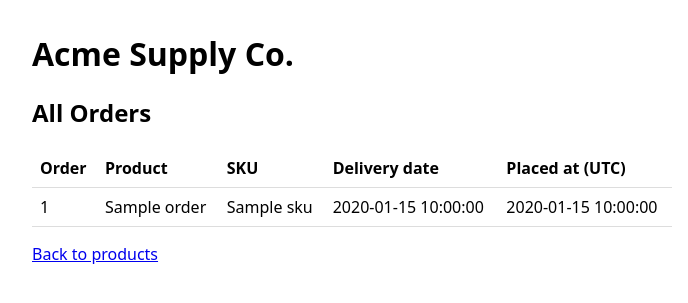
After one commit to bhinu/MuscleMemory, a FastAPI app: template portal/templates/orders.html in a window 1280 px wide. The commit adds this page. Shown: the top 303 px of the page, without its empty margins (288-976 px from the left). Run offline with FastAPI, Linux system fonts and the light colour scheme; the template is opened without the code that fills it: most values are stand-ins (such as "Sample title", 1, 10 or a date in 2020).

Commit message:
feat: persist orders in SQLite with order numbers and list page

```diff
--- a/portal/app.py
+++ b/portal/app.py
@@ -11,8 +11,12 @@ from fastapi import FastAPI, Form, Request
 from fastapi.responses import RedirectResponse
 from fastapi.templating import Jinja2Templates
 
+from portal import db
+
 app = FastAPI()
 templates = Jinja2Templates(directory=Path(__file__).parent / "templates")
+
+db.init_db()
 
 PRODUCTS = {
     "SKU-1001": {"name": "Blue Widget", "price": "12.50"},
@@ -66,8 +70,21 @@ def order_submit(request: Request, sku: str = Form(), delivery_date: str = Form(
     product = PRODUCTS.get(sku)
     if product is None:
         return RedirectResponse("/products", status_code=303)
+    number = db.save_order(sku, product["name"], delivery_date)
     return templates.TemplateResponse(
         request,
         "confirmation.html",
-        {"sku": sku, "product": product, "delivery_date": delivery_date},
+        {
+            "sku": sku,
+            "product": product,
+            "delivery_date": delivery_date,
+            "order_number": number,
+        },
     )
+
+
+@app.get("/orders")
+def order_history(request: Request):
+    if not logged_in(request):
+        return RedirectResponse("/login", status_code=303)
+    return templates.TemplateResponse(request, "orders.html", {"orders": db.list_orders()})
--- /dev/null
+++ b/portal/db.py
@@ -0,0 +1,71 @@
+"""Order storage for the portal.
+
+This database belongs to the portal alone. It is the site's own records --
+the agent reaches it only by loading pages over HTTP, never by opening this
+file. The agent's memory of fixes lives in a separate database.
+"""
+
+import sqlite3
+from datetime import datetime, timezone
+from pathlib import Path
+
+DB_PATH = Path(__file__).resolve().parent.parent / "orders.db"
+
+SCHEMA = """
+CREATE TABLE IF NOT EXISTS orders (
+    id INTEGER PRIMARY KEY AUTOINCREMENT,
+    sku TEXT NOT NULL,
+    product_name TEXT NOT NULL,
+    delivery_date TEXT NOT NULL,
+    placed_at TEXT NOT NULL
+)
+"""
+
+
+def _connect() -> sqlite3.Connection:
+    conn = sqlite3.connect(DB_PATH)
+    conn.row_factory = sqlite3.Row
+    return conn
+
+
+def order_number(order_id: int) -> str:
+    """Render a row id as the order number shown to users: 7 -> ORD-00007."""
+    return f"ORD-{order_id:05d}"
+
+
+def init_db() -> None:
+    conn = _connect()
+    try:
+        conn.execute(SCHEMA)
+        conn.commit()
+    finally:
+        conn.close()
+
+
+def save_order(sku: str, product_name: str, delivery_date: str) -> str:
+    """Store one order and return its order number."""
+    placed_at = datetime.now(timezone.utc).isoformat(timespec="seconds")
+    conn = _connect()
+    try:
+        cursor = conn.execute(
+            "INSERT INTO orders (sku, product_name, delivery_date, placed_at)"
+            " VALUES (?, ?, ?, ?)",
+            (sku, product_name, delivery_date, placed_at),
+        )
+        conn.commit()
+        return order_number(cursor.lastrowid)
+    finally:
+        conn.close()
+
+
+def list_orders() -> list[dict]:
+    """Every order, newest first."""
+    conn = _connect()
+    try:
+        rows = conn.execute(
+            "SELECT id, sku, product_name, delivery_date, placed_at"
+            " FROM orders ORDER BY id DESC"
+        ).fetchall()
+    finally:
+        conn.close()
+    return [{**dict(row), "order_number": order_number(row["id"])} for row in rows]
--- a/portal/templates/confirmation.html
+++ b/portal/templates/confirmation.html
@@ -4,9 +4,10 @@
 <h2>Order Confirmed</h2>
 <p>Thank you. Your order has been placed.</p>
 <table>
+  <tr><th>Order number</th><td>{{ order_number }}</td></tr>
   <tr><th>Product</th><td>{{ product.name }}</td></tr>
   <tr><th>SKU</th><td>{{ sku }}</td></tr>
   <tr><th>Delivery date</th><td>{{ delivery_date }}</td></tr>
 </table>
-<p><a href="/products">Back to products</a></p>
+<p><a href="/orders">View all orders</a> | <a href="/products">Back to products</a></p>
 {% endblock %}
--- /dev/null
+++ b/portal/templates/orders.html
@@ -0,0 +1,22 @@
+{% extends "base.html" %}
+{% block title %}All Orders - Acme Supply Co.{% endblock %}
+{% block content %}
+<h2>All Orders</h2>
+{% if orders %}
+<table>
+  <tr><th>Order</th><th>Product</th><th>SKU</th><th>Delivery date</th><th>Placed at (UTC)</th></tr>
+  {% for order in orders %}
+  <tr>
+    <td>{{ order.order_number }}</td>
+    <td>{{ order.product_name }}</td>
+    <td>{{ order.sku }}</td>
+    <td>{{ order.delivery_date }}</td>
+    <td>{{ order.placed_at }}</td>
+  </tr>
+  {% endfor %}
+</table>
+{% else %}
+<p>No orders yet.</p>
+{% endif %}
+<p><a href="/products">Back to products</a></p>
+{% endblock %}
--- a/portal/templates/products.html
+++ b/portal/templates/products.html
@@ -13,4 +13,5 @@
   </tr>
   {% endfor %}
 </table>
+<p><a href="/orders">View all orders</a></p>
 {% endblock %}
```
